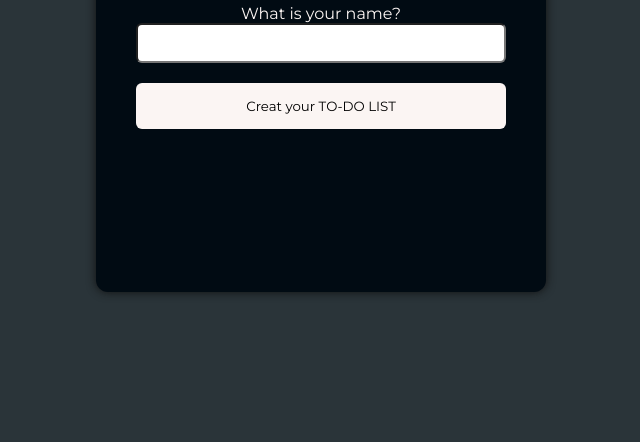
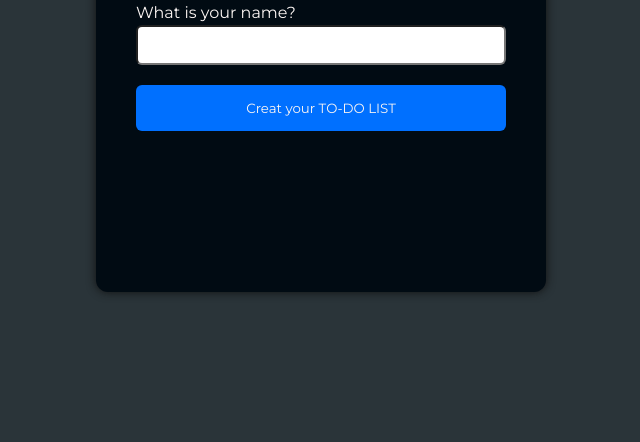
Before and after one commit to ErickChianca/toDoList, a plain HTML site: page index.html in a window 1280 px wide. Shown: the part 358-800 px from the top of the page, without its empty margins (319-959 px from the left). Drawn offline with Linux system fonts and the light colour scheme.

Commit message:
Mais mudanças na estilização

```diff
--- a/css/index.css
+++ b/css/index.css
@@ -12,6 +12,7 @@
   --secondary-background-color: #010b13;
   --font-color: #fbf5f3;
   --primary-color: #fbf5f3;
+  --btn-color: #0070ff;
 }
 
 main {
@@ -41,6 +42,10 @@ main {
 .userNameDiv {
   display: flex;
   flex-direction: column;
+  text-align: left;
+  label {
+    margin-bottom: 3px;
+  }
 }
 
 #nameInput {
@@ -55,7 +60,8 @@ main {
   border-radius: 6px;
   padding: 15px 10px;
   transition: 0.4s;
-  background-color: var(--primary-color);
+  background-color: var(--btn-color);
+  color: var(--font-color);
 }
 
 #creatToDoList:hover {
@@ -98,7 +104,8 @@ main {
   width: 25%;
   padding: 10px 15px;
   transition: 0.4s;
-  background-color: var(--primary-color);
+  background-color: var(--btn-color);
+  color: var(--font-color);
 }
 
 #addToListBtn:hover {
```
